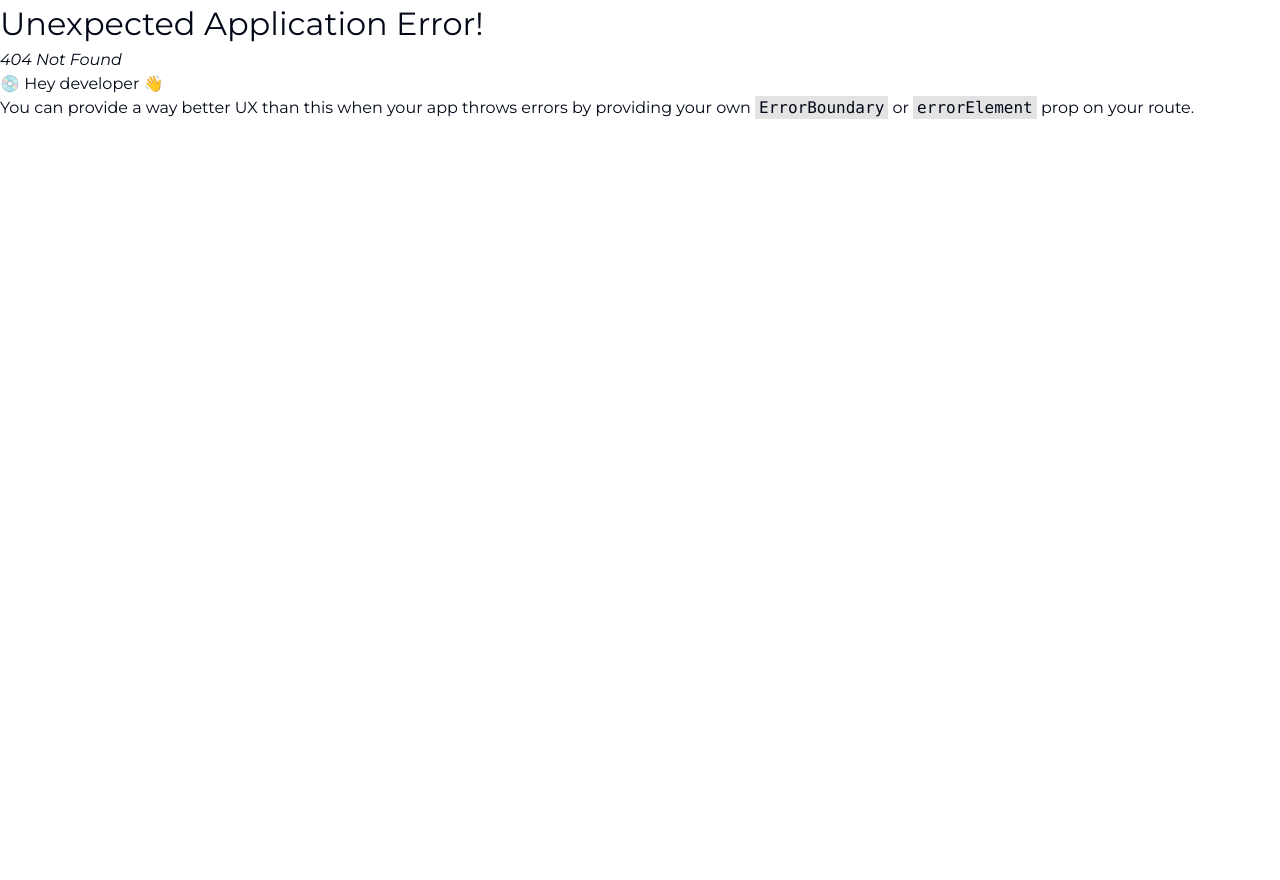
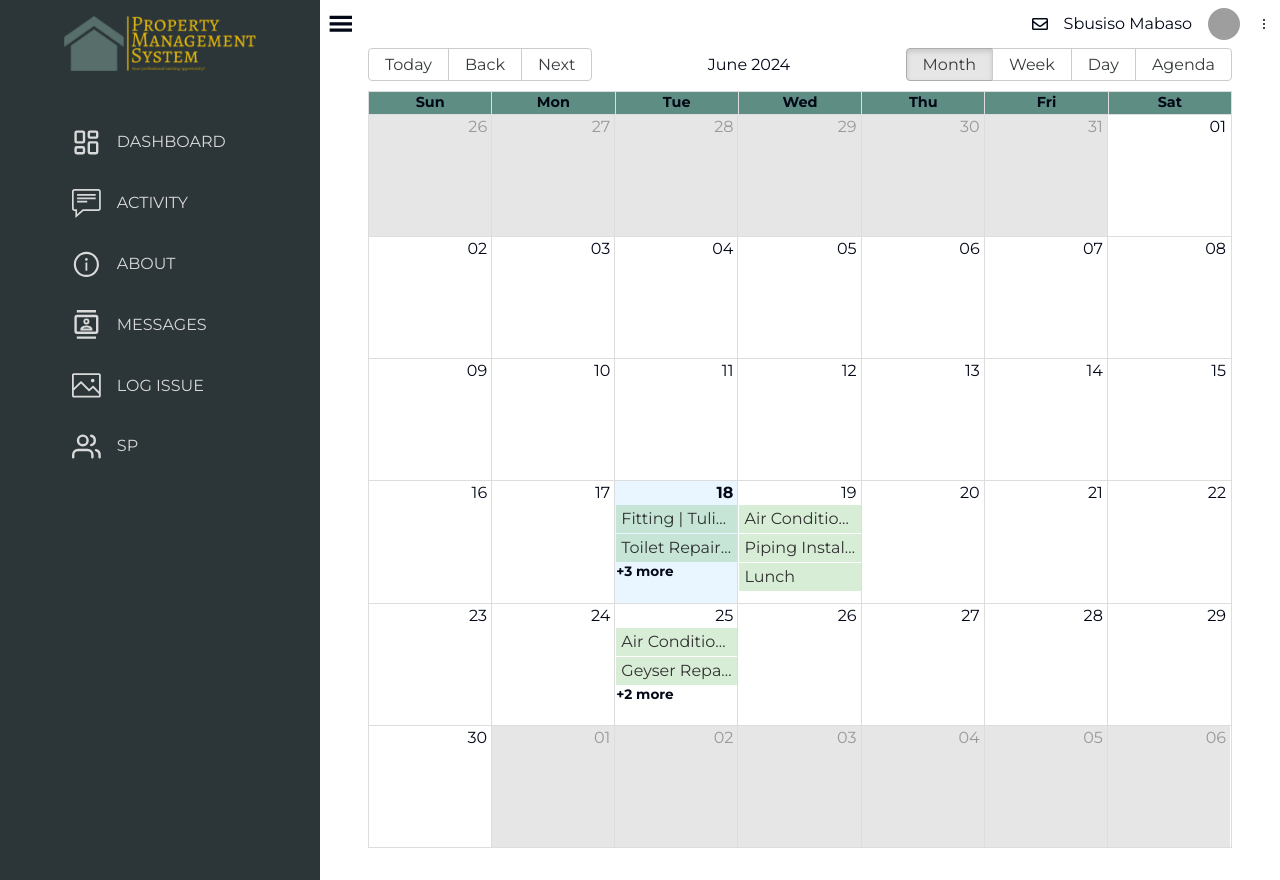
Before and after one commit to The-Winning-Team-Tshimologo/vite-react-pms, a React app: page /appointments in a window 1280 px wide. Before the commit this address had no page. Before the commit the page ends 800 px from the top, so only its background shows below. Built offline with nearby package versions, Linux system fonts and the light colour scheme; grey boxes are pictures that could not be loaded; the HTML template or start-up script is replaced by a standard one.

Commit message:
Appointments Page Added

```diff
--- a/package.json
+++ b/package.json
@@ -22,7 +22,9 @@
     "dayjs": "^1.11.10",
     "lucide-react": "^0.343.0",
     "react": "^18.2.0",
+    "react-big-calendar": "^1.11.1",
     "react-dom": "^18.2.0",
+    "react-dropzone": "^14.2.3",
     "react-icons": "^5.0.1",
     "react-router": "^6.22.2",
     "react-router-dom": "^6.22.2",
--- a/src/App.jsx
+++ b/src/App.jsx
@@ -1,7 +1,7 @@
-import React from 'react';
+import React from "react";
 import "./App.css";
-import { LocalizationProvider } from '@mui/x-date-pickers';
-import { AdapterDayjs } from '@mui/x-date-pickers/AdapterDayjs';
+import { LocalizationProvider } from "@mui/x-date-pickers";
+import { AdapterDayjs } from "@mui/x-date-pickers/AdapterDayjs";
 import { RouterProvider, createBrowserRouter } from "react-router-dom";
 import SignUp from "./pages/signup/SignUp";
 import Sidebar from "./components/sidebar/Sidebar";
@@ -10,12 +10,16 @@ import AuthProvider from "./security/auth/AuthContext";
 import SignIn from "./pages/signin/SignIn";
 import ProtectedRoute from "./security/ProtectedRoute";
 import Activity from "./pages/mockPages/Activity";
-import Issus from "./pages/mockPages/Issus";
+
 import SP from "./pages/mockPages/SP";
 import About from "./pages/mockPages/About";
 import Messages from "./pages/mockPages/Messages";
 import LandingPage from "./pages/landingPage/LandingPage";
-import LogIssue from './pages/logIssue/LogIssue';
+import LogIssue from "./pages/logIssue/LogIssue";
+import { SPSignup } from "./pages/spSignup/SPSignup";
+import { SPSignupUploadDocument } from "./pages/spSignup/SPSignupUploadDocument";
+import { SPSignupProfile } from "./pages/spSignup/SPSignupProfile";
+import Appointments from "./pages/appointments/Appointments";
 
 function App({ children }) {
   const router = createBrowserRouter([
@@ -30,6 +34,18 @@ function App({ children }) {
     {
       path: "/signup",
       element: <SignUp />,
+    },
+    {
+      path: "/SPSignup",
+      element: <SPSignup />,
+    },
+    {
+      path: "/SPSignupUploadDocuments",
+      element: <SPSignupUploadDocument />,
+    },
+    {
+      path: "/SPSignupProfile",
+      element: <SPSignupProfile />,
     },
     {
       element: (
@@ -87,6 +103,14 @@ function App({ children }) {
             </ProtectedRoute>
           ),
         },
+        {
+          path: "/appointments",
+          element: (
+            <ProtectedRoute>
+              <Appointments />
+            </ProtectedRoute>
+          ),
+        },
       ],
     },
   ]);
@@ -94,9 +118,7 @@ function App({ children }) {
   return (
     <AuthProvider>
       <LocalizationProvider dateAdapter={AdapterDayjs}>
-        <RouterProvider router={router}>
-          {children}
-        </RouterProvider>
+        <RouterProvider router={router}>{children}</RouterProvider>
       </LocalizationProvider>
     </AuthProvider>
   );
--- /dev/null
+++ b/src/pages/appointments/Appointments.css
@@ -0,0 +1,15 @@
+.rbc-header {
+    background-color: var(--color-primary);
+    color: var(--color-primary-foreground);
+  }
+
+  .rbc-btn {
+    color: var(--color-primary);
+    border: 1px solid var(--color-primary);
+  }
+
+  /* Continue styling other parts of the calendar as needed */
+
+  .custom-width {
+    width: 80%;
+  }
--- /dev/null
+++ b/src/pages/appointments/Appointments.jsx
@@ -0,0 +1,111 @@
+import React from "react";
+import { Calendar, dayjsLocalizer } from "react-big-calendar";
+import dayjs from "dayjs";
+import Header from "@/components/header/Header";
+import "react-big-calendar/lib/css/react-big-calendar.css";
+import "./Appointments.css";
+
+const localizer = dayjsLocalizer(dayjs);
+
+const today = dayjs();
+const tomorrow = dayjs().add(1, "day");
+const nextWeekTuesday = dayjs().add(1, "week").day(2);
+
+const createEvent = (date, hour, title) => ({
+  title,
+  start: new Date(new Date(date).setHours(hour, 0, 0)),
+  end: new Date(new Date(date).setHours(hour + 1, 0, 0)),
+});
+
+const myEventsList = [
+  {
+    title: "Fitting | Elof Street | Jhb | 2130",
+    allDay: false,
+    start: new Date(2024, 3, 0, 10, 0),
+    end: new Date(2024, 3, 0, 11, 30),
+  },
+  {
+    title: "Geyser Repair | Tulisa Park | Heide Ave  | 2001",
+    start: new Date(2024, 2, 7),
+    end: new Date(2024, 2, 10),
+  },
+
+  // Today's events
+  createEvent(today, 10, "Fitting | Tulisa Park | Heide Ave  | 2001"),
+  createEvent(today, 11, "Toilet Repair | Braamfontein | 41 Juta | 2001"),
+  createEvent(today, 12, "Lunch"),
+  createEvent(today, 13, "Plumbing Request | JHB CBD | 05 Fox Street  | 2001"),
+  createEvent(
+    today,
+    14,
+    "Electrical Wiring Inspection | JHB Newtown | Building 9"
+  ),
+
+  // Tomorrow's events
+  createEvent(
+    tomorrow,
+    10,
+    "Air Conditioning Setup | Braamfontein | 41 Juta | 2001"
+  ),
+  createEvent(
+    tomorrow,
+    11,
+    "Piping Installation |  Naturena | Main Street | Site B"
+  ),
+  createEvent(tomorrow, 12, "Lunch"),
+
+  // Next week Tuesday's events
+  createEvent(
+    nextWeekTuesday,
+    10,
+    "Air Conditioning Repair | Hillbrow | 51 Highpoint | 2154"
+  ),
+  createEvent(
+    nextWeekTuesday,
+    11,
+    "Geyser Repair | Tulisa Park | Heide Ave  | 2001"
+  ),
+  createEvent(nextWeekTuesday, 12, "Lunch"),
+  createEvent(
+    nextWeekTuesday,
+    13,
+    "Electrical Wiring Installation | JHB Newtown | Building 2"
+  ),
+];
+
+const eventStyleGetter = (event, start, end, isSelected) => {
+  const style = {
+    backgroundColor: "var(--color-tertiary-opaque)",
+    borderRadius: "0px",
+    opacity: 0.8,
+    color: "black",
+    border: 0,
+    display: "block",
+  };
+
+  return {
+    style: style,
+  };
+};
+
+const Appointments = () => {
+  return (
+    <div>
+      <Header />
+      <div className="flex justify-center items-center min-h-screen">
+        <div style={{ width: "90%" }}>
+          <Calendar
+            localizer={localizer}
+            events={myEventsList}
+            startAccessor="start"
+            endAccessor="end"
+            style={{ height: 800 }}
+            eventPropGetter={eventStyleGetter}
+          />
+        </div>
+      </div>
+    </div>
+  );
+};
+
+export default Appointments;
--- a/src/pages/signup/SignUp.css
+++ b/src/pages/signup/SignUp.css
@@ -25,7 +25,7 @@
   display: flex;
   flex-direction: column;
   justify-content: center;
-    align-items: center;
+  align-items: flex-start;
   height: inherit;
   padding: 25px;
   width: 50%;
@@ -61,6 +61,7 @@
   color: white;
   cursor: pointer;
   border-radius: 5px;
+  text-indent: 0.2cm;
 }
 
 .signup-form button{
@@ -85,11 +86,32 @@
   /* border-radius: 50%; */
 }
 .image-stack p{
-    margin-left: 5px;
+  /* margin-left: 5px; */
+  font-size: 12px;
 }
 
 .error-message {
   color: red;
+}
+
+#password {
+  padding-right: 35px;
+}
+
+.icon-button {
+  position: relative;
+  top: -30px;
+  left: 11.5rem;
+  height: 0px;
+  margin: auto;
+  background: none;
+  border: none;
+  cursor: pointer;
+  margin: 2px auto;
+  /* height: 0px; */
+}
+.icon-button__icon{
+  height: 20px;
 }
 
 @media screen and (max-width: 768px) {
@@ -97,9 +119,8 @@
     flex-direction:column;
 
   }
-    .signup-content{
+  .signup-content, .signup-form{
     width: 100%;
-      /* padding-left: -2px; */
   }
 
   .signup-content h1{
@@ -109,9 +130,7 @@
     font-size: 12px;
   }
 
-    .signup-form{
-      width: 100%;
-    }
+
   .formFiled{
     margin-right: auto;
     margin-left: auto;
--- a/src/pages/spSignup/SPSignup.jsx
+++ b/src/pages/spSignup/SPSignup.jsx
@@ -1,12 +1,16 @@
 import React, { useState } from "react";
 import "./SPSignup.css";
-import { FontAwesomeIcon } from "@fortawesome/react-fontawesome";
-import {
-  faFile,
-  faCloudUploadAlt,
-  faEye,
-  faEyeSlash,
-} from "@fortawesome/free-solid-svg-icons";
+// import { FontAwesomeIcon } from "@fortawesome/react-fontawesome";
+// import {
+//   faFile,
+//   faCloudUploadAlt,
+//   faEye,
+//   faEyeSlash,
+// } from "@fortawesome/free-solid-svg-icons";
+import { FaFile } from "react-icons/fa6";
+import { FaCloudUploadAlt } from "react-icons/fa";
+import { FaEye } from "react-icons/fa6";
+import { FaEyeSlash } from "react-icons/fa6";
 import { useDropzone } from "react-dropzone";
 import uploadIcon from "../../assets/upload-icon.png";
 
@@ -146,12 +150,11 @@ export const SPSignup = () => {
               />
               <span onClick={toggleInputType1} className="icon-button">
                 {inputType1 === "password" ? (
-                  <FontAwesomeIcon icon={faEye} className="icon-button__icon" />
+
+                  <FaEye className="icon-button__icon" />
                 ) : (
-                  <FontAwesomeIcon
-                    icon={faEyeSlash}
-                    className="icon-button__icon"
-                  />
+
+                  <FaEyeSlash className="icon-button__icon"/>
                 )}
               </span>{" "}
               {/* {errors.password && (
@@ -177,11 +180,9 @@ export const SPSignup = () => {
               />
               <span onClick={toggleInputType2} className="icon-button">
                 {inputType2 === "password" ? (
-                  <FontAwesomeIcon icon={faEye} className="icon-button__icon" />
+                  <FaEye className="icon-button__icon" />
                 ) : (
-                  <FontAwesomeIcon
-                    icon={faEyeSlash}
-                    className="icon-button__icon"
+                  <FaEyeSlash className="icon-button__icon"
                   />
                 )}
               </span>{" "}
@@ -279,7 +280,7 @@ export const SPSignup = () => {
       <div className="sp__requirements">
         <div className="sp__requirements__head">
           <hr />
-          <FontAwesomeIcon icon={faFile} size="2x" color="gray" />
+          <FaFile className="w-52  h-10" color="gray" />
           <hr />
         </div>
         <h2>Requirements</h2>
```
Also changed, not shown: src/index.css (+16 -0 lines), 1 other file (tests, documents, lock files or other folders). Lines whose indentation alone changed are shown as unchanged.
